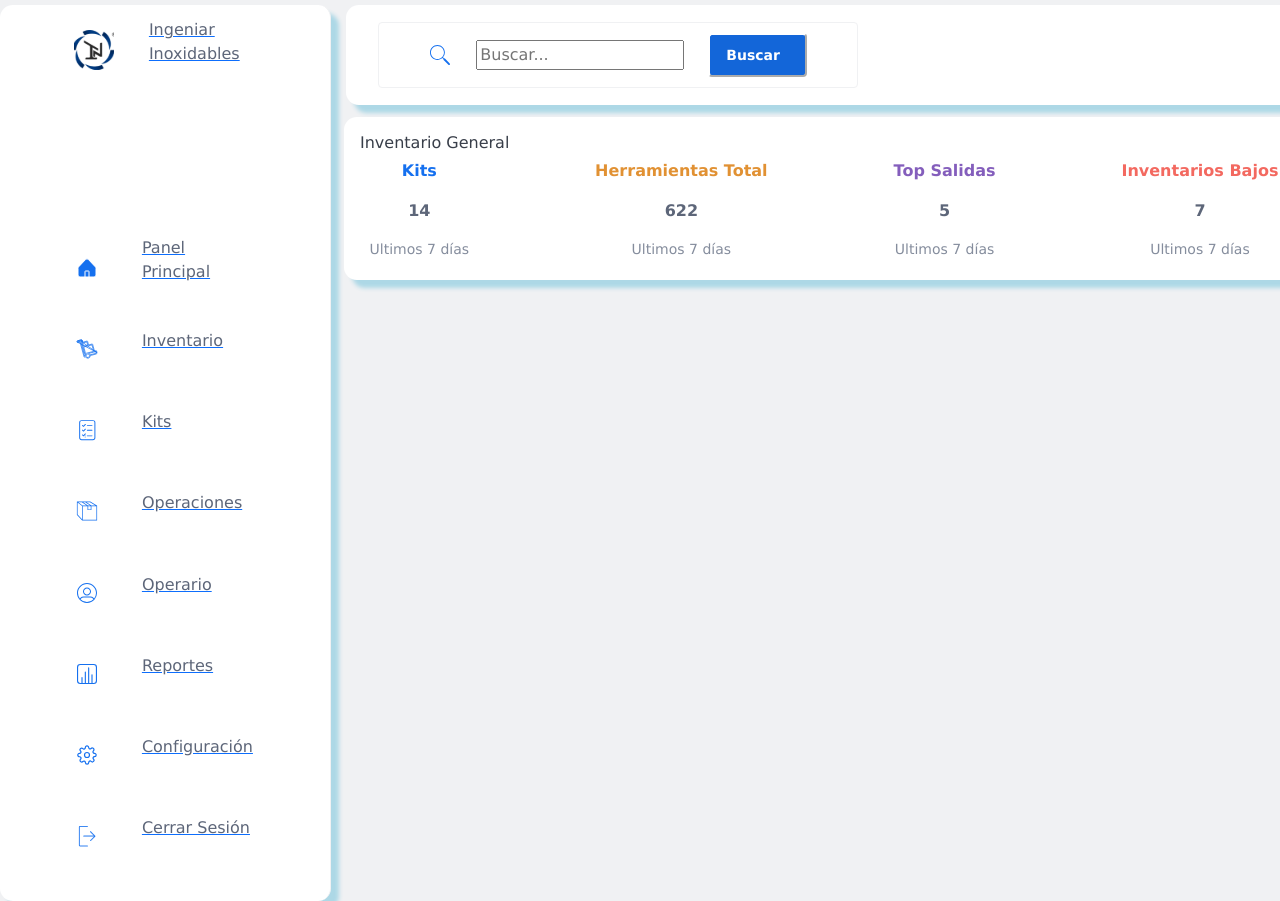
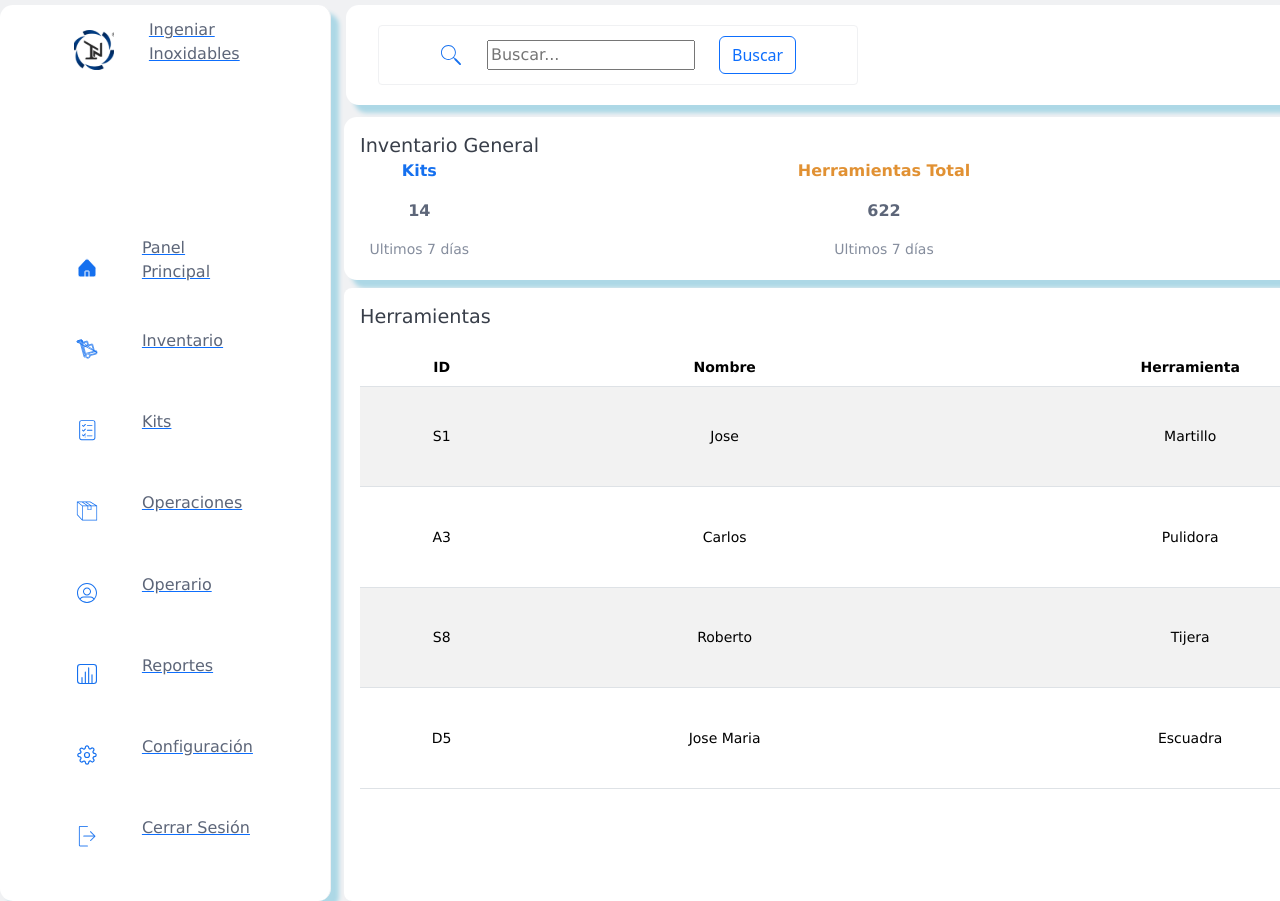
Before and after one commit to corsariopsique/SGHII-App, a React (Create React App) app: page /inventario in a window 1280 px wide. Shown: the top 901 px of the page. Built offline with nearby package versions, Linux system fonts and the light colour scheme.

Commit message:
Adelanto inventario, correcion tablas, botones, creacion modal

```diff
--- a/src/App.js
+++ b/src/App.js
@@ -9,7 +9,7 @@ function App() {
 
     <div>
       <Routes>
-        <Route path="/login" element={<Login />}/>
+        <Route path="/" element={<Login />}/>
         <Route path="/panelprincipal" element={<PanelPrincipal/>}/>
         <Route path="/inventario" element={<Inventario/>}/>
       </Routes>
--- a/src/components/BarraBusqueda.css
+++ b/src/components/BarraBusqueda.css
@@ -36,20 +36,3 @@
     font-weight: 400;
     line-height: 1.5rem;
 }
-
-#b_busca{
-    display: flex;
-    padding: 0.625rem 1.5625rem 0.625rem 1rem;
-    border-radius: 0.25rem;
-    background: var(--Primary-primary-600, #1366D9);
-    justify-content: center;
-    align-items: center;
-    gap: 0.5rem;
-    color: #FFF;
-    font-family: "Verdana", Sans-serif;
-    font-size: 0.875rem;
-    font-style: normal;
-    font-weight: bold;
-    line-height: 1.25rem;
-    border-color: #FFF;
-}
--- a/src/components/BarraBusqueda.js
+++ b/src/components/BarraBusqueda.js
@@ -27,10 +27,10 @@ const BarraBusqueda = () => {
         />
       </form>
       <input
-            id="b_busca"
             type="submit"
             value="Buscar"
             form='entratexto'
+            className='btn btn-outline-primary'
         />
 
     </div>
--- /dev/null
+++ b/src/components/Modal.css
@@ -0,0 +1,33 @@
+.modal{
+    position: absolute;
+    left:21.5rem;
+    top:18rem;
+    display: flex;
+    width: 98rem;
+    height: 38.3rem;
+    border-radius: 0.5rem;
+    background: #FFF;
+    align-items: flex-start;
+    align-content: flex-start;
+    flex-wrap: wrap;
+}
+
+.btn_Modal{
+    position:absolute;
+    top:0.5rem;
+    left: 82rem;
+}
+
+.titlepanel{
+    position: absolute;
+    width:max-content;
+    height:max-content;
+    top: 0.5rem;
+    left: 1rem;
+    color: var(--Grey-grey-800, #383E49);
+    font-family: "Verdana", Sans-serif;
+    font-size:larger;
+    font-style: normal;
+    font-weight: 500;
+    line-height: 1.875rem;
+}
--- /dev/null
+++ b/src/components/Modal.js
@@ -0,0 +1,22 @@
+import './Modal.css';
+import Card from './Card';
+
+function Modal(props){
+
+    return (
+        <Card className="modal">
+
+            <p className='titlepanel'>{props.title}</p>
+
+            <div class="btn-group btn-group-lg btn_Modal" role="group" aria-label="Large button group">
+                <button type="button" class="btn btn-outline-primary"value={props.funcion}>Left</button>
+                <button type="button" class="btn btn-outline-primary">Middle</button>
+                <button type="button" class="btn btn-outline-primary">Right</button>
+            </div>
+
+            {props.children}
+
+        </Card>
+    );
+}
+export default Modal;
--- a/src/components/PanelInfoText.css
+++ b/src/components/PanelInfoText.css
@@ -12,7 +12,7 @@
     top: 7.3rem;
     left:21.5rem;
     align-items: center;
-    width: 60rem;
+    width: 98rem;
     height: 10.1875rem;
     overflow: hidden;
     border-radius: 0.8rem;
--- a/src/components/Tablas.css
+++ b/src/components/Tablas.css
@@ -4,15 +4,27 @@
 }
 
 .tabla{
+   border-radius: 0.8rem;
+   background: #FFF;
+   height: 100%;
+   color-scheme: var(--Azultabla);
+}
+
+.tabla_Panel{
     position: absolute;
-    top: 29rem;
-    left: 85.9rem;
+    box-shadow: 0.5rem 0.5rem 0.25rem lightblue;
+    top: 29.1rem;
+    left: 85.8rem;
     width: 33.65rem;
-    height: 27.5rem;
-    border-radius: 0.8rem;
-    box-shadow: 0.5rem 0.5rem 0.25rem lightblue;
-    background: #FFF;
-    flex-shrink: 0;
+    height: 27.45rem;
+}
+
+.tabla_Inventario{
+   position: absolute;
+   top: 3.8rem;
+   left: 1rem;
+   width: 96rem;
+   height: 27.5rem;
 }
 
  thead {
@@ -49,6 +61,9 @@
  td {
     vertical-align:middle;
  }
+ tr{
+   height:auto;
+ }
 
  tfoot{
     border-radius: 0.8rem;
--- a/src/components/Tablas.js
+++ b/src/components/Tablas.js
@@ -28,14 +28,19 @@ class Tablas extends React.Component {
 
     render() {
 
-        const clases = "tabla table table-striped table-hover" + this.props.estilo;
+        const clases = "tabla table table-striped table-hover"
 
         return (
+
+            <div className={this.props.estilo}>
 
                 <table className={clases}>
                     <thead>{this.renderHeader()}</thead>
                     <tbody>{this.renderRows()}</tbody>
                 </table>
+
+            </div>
+
         );
     }
 }
--- a/src/components/pages/Inventario.js
+++ b/src/components/pages/Inventario.js
@@ -1,6 +1,9 @@
+import './Inventario.css';
 import BarraSuperior from '../BarraSuperior';
 import BarraLateral from '../BarraLateral';
 import PanelInfoText from '../PanelInfoText';
+import Modal from '../Modal';
+import Tablas from '../Tablas';
 
 
 function Inventario(){
@@ -36,6 +39,20 @@ function Inventario(){
         }
     ]
 
+    const columnas = [
+        { key: 'id', title: 'ID' },
+        { key: 'name', title: 'Nombre' },
+        { key: 'tool', title: 'Herramienta' },
+        { key: 'oper',title: 'Operación'},
+      ];
+
+      const numeros = [
+        { id: 'S1', name: 'Jose', tool: "Martillo", oper:"Prestamo"},
+        { id: 'A3', name: 'Carlos', tool: "Pulidora", oper:"Prestamo"},
+        { id: 'S8', name: 'Roberto', tool: "Tijera", oper:"Entrega"},
+        { id: 'D5', name: 'Jose Maria', tool:"Escuadra", oper:"Prestamo"},
+      ];
+
     return(
         <div>
             <BarraSuperior/>
@@ -45,6 +62,13 @@ function Inventario(){
              estilo ="panelinv"
              info={datos}
             />
+            <Modal title='Herramientas'>
+                <Tablas
+                    estilo='tabla_Inventario'
+                    columns={columnas}
+                    data={numeros}
+                />
+            </Modal>
         </div>
     );
 }
--- a/src/components/pages/PanelPrincipal.js
+++ b/src/components/pages/PanelPrincipal.js
@@ -166,7 +166,7 @@ function PanelPrincipal () {
         title="Cantidades en inventario"
         tool_list={lista}/>
         <Tablas
-        estilo='tabla'
+        estilo='tabla_Panel'
         columns={columns}
         data={data}
         />
```
